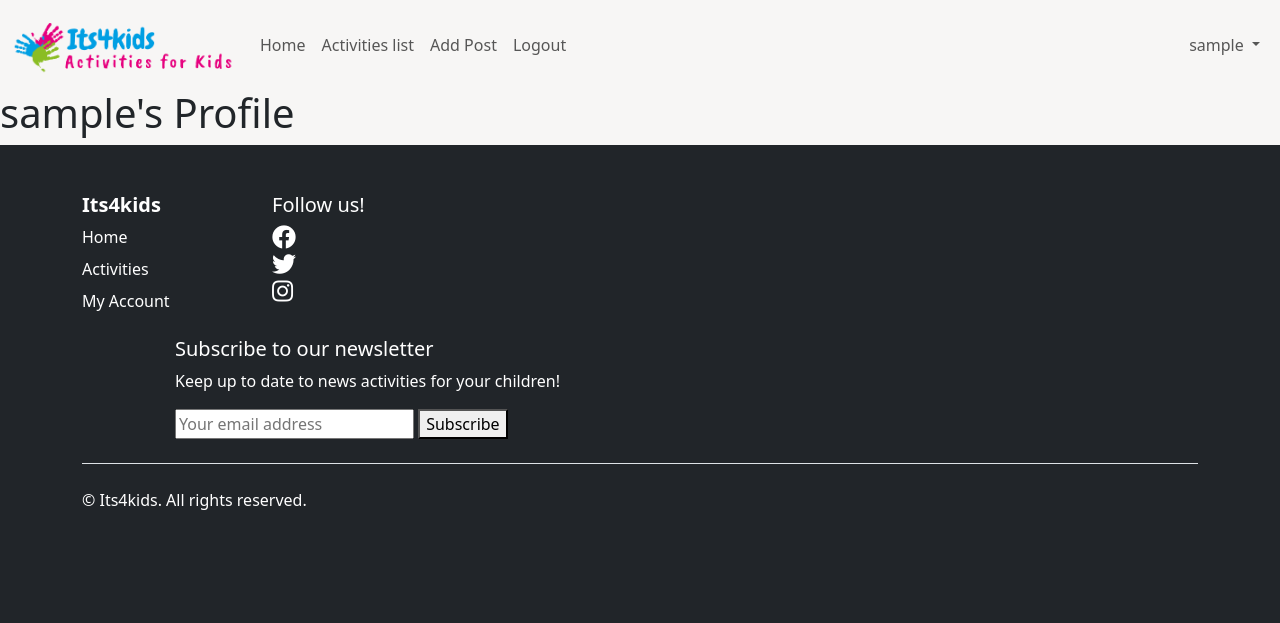
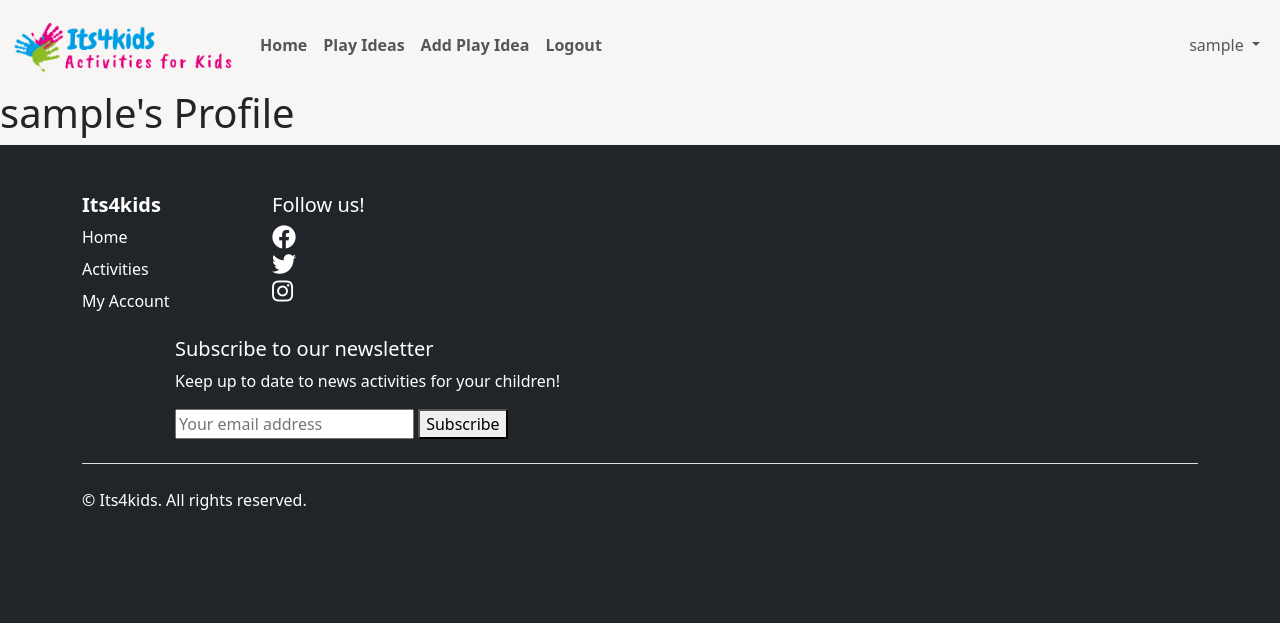
Before and after one commit to fmstacco/its4kids, a Django app: page /profiles/profile/ in a window 1280 px wide. Shown: the top 623 px of the page. Run offline with Django 3.2, Linux system fonts and the light colour scheme; the visitor is signed in with stand-in values (Sample User, id 1).

Commit message:
Add fw-bold class to <a> navlinks navbar

```diff
--- a/templates/base.html
+++ b/templates/base.html
@@ -45,17 +45,17 @@
         <div class="collapse navbar-collapse" id="navbarText">
           <ul class="navbar-nav me-auto mb-2 mb-lg-0">
             <li class="nav-item">
-              <a class="nav-link {% if request.path == '/' %}active{% endif %}" href="{% url 'home' %}">Home</a>
+              <a class="nav-link fw-bold {% if request.path == '/' %}active{% endif %}" href="{% url 'home' %}">Home</a>
             </li>
             <li class="nav-item">
-              <a class="nav-link" href="{% url 'blog' %}">Activities list</a>
+              <a class="nav-link fw-bold" href="{% url 'blog' %}">Play Ideas</a>
             </li>
             {% if user.is_authenticated %}
             <li class="nav-item">
-              <a class="nav-link" href="{% url 'add_post' %}">Add Post</a>
+              <a class="nav-link fw-bold" href="{% url 'add_post' %}">Add Play Idea</a>
             </li>
             <li class="nav-item">
-              <a class="nav-link" href="{% url 'account_logout' %}">Logout</a>
+              <a class="nav-link fw-bold" href="{% url 'account_logout' %}">Logout</a>
             </li>
             {% endif %}
           </ul>
@@ -66,18 +66,18 @@
                 {{user.username}}
               </a>
               <div class="dropdown-menu" aria-labelledby="navbarDropdown">
-                <a class="dropdown-item" href="{% url 'profiles:profile' %}">Profile</a>
-                <a class="dropdown-item" href="{% url 'account_logout' %}">Logout</a>
+                <a class="dropdown-item fw-bold" href="{% url 'profiles:profile' %}">Profile</a>
+                <a class="dropdown-item fw-bold" href="{% url 'account_logout' %}">Logout</a>
               </div>
             </li>
           </ul>
           {% else %}
           <ul class="navbar-nav ml-auto">
             <li class="nav-item dropdown">
-              <a class="nav-link dropdown-toggle" href="#" id="navbarDropdown" role="button" data-toggle="dropdown" aria-haspopup="true"> My Account </a>
+              <a class="nav-link dropdown-toggle fw-bold" href="#" id="navbarDropdown" role="button" data-toggle="dropdown" aria-haspopup="true" > My Account </a>
               <div class="dropdown-menu" aria-labelledby="navbarDropdown">
-                <a class="dropdown-item" href="{% url 'account_signup' %}">Register</a>
-                <a class="dropdown-item" href="{% url 'account_login' %}">Login</a>
+                <a class="dropdown-item fw-bold" href="{% url 'account_signup' %}">Register</a>
+                <a class="dropdown-item fw-bold" href="{% url 'account_login' %}">Login</a>
               </div>
             </li>
           </ul>
```
